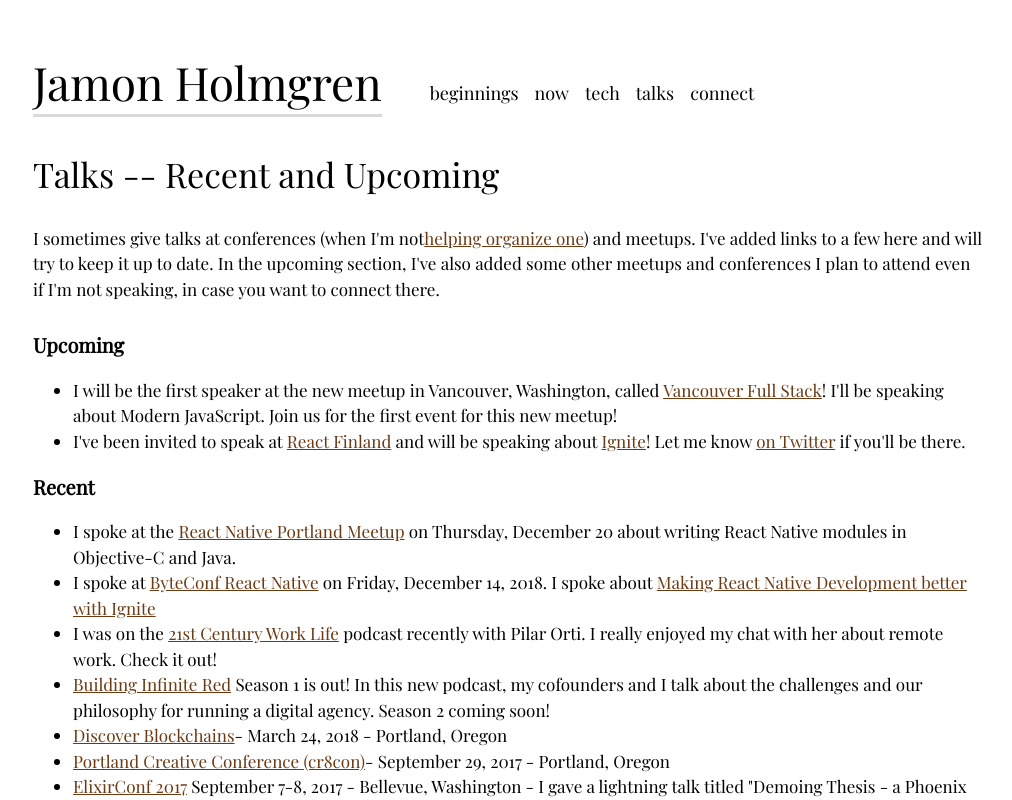
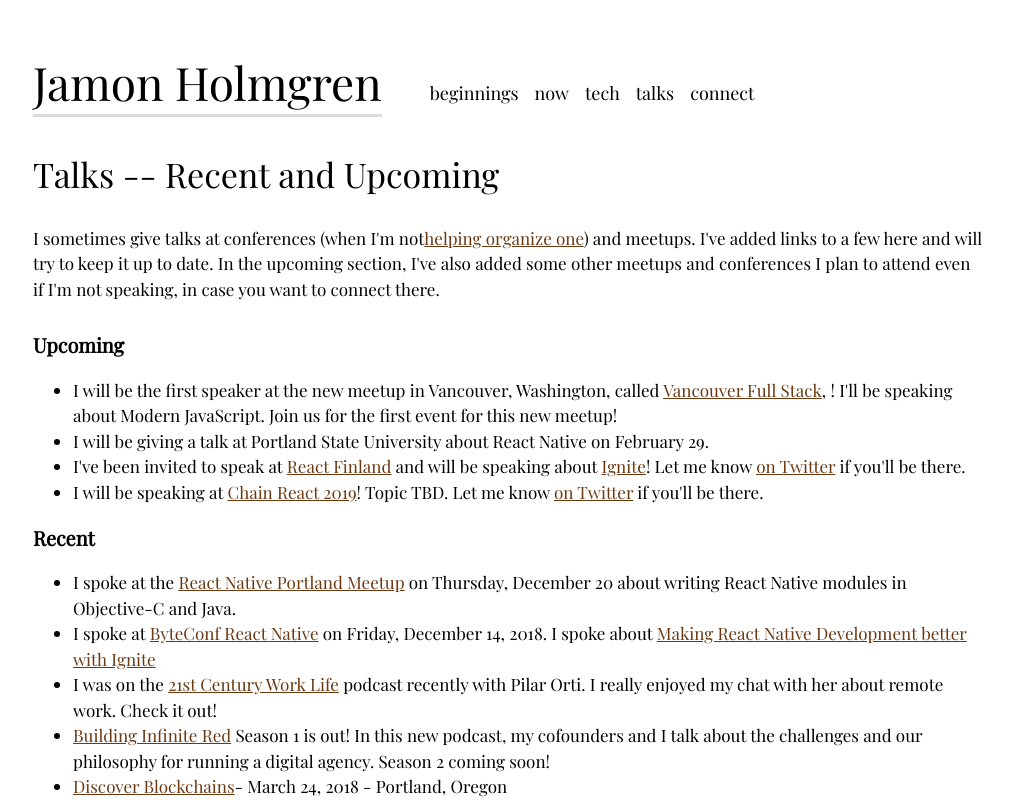
Before and after one commit to mcbobby7/jamonholmgren, a Next.js app: page /talks in a window 1280 px wide. Shown: the top 800 px of the page, without its empty margins (132-1144 px from the left). Built offline with nearby package versions, Linux system fonts and the light colour scheme; a web font is replaced by a local one.

Commit message:
Update 1/30/2019

```diff
--- a/pages/talks.js
+++ b/pages/talks.js
@@ -29,14 +29,24 @@
           <a href="https://www.meetup.com/Vancouver-Full-Stack/events/258023247/">
             Vancouver Full Stack
           </a>
-          ! I'll be speaking about Modern JavaScript. Join us for the first
+          , ! I'll be speaking about Modern JavaScript. Join us for the first
           event for this new meetup!
+        </li>
+        <li>
+          I will be giving a talk at Portland State University about React Native
+          on February 29.
         </li>
         <li>
           I've been invited to speak at{" "}
           <a href="https://react-finland.fi">React Finland</a> and will be
           speaking about <a href="https://infinite.red/ignite">Ignite</a>! Let
           me know <a href="https://twitter.com/jamonholmgren">on Twitter</a> if
+          you'll be there.
+        </li>
+        <li>
+          I will be speaking at{" "}
+          <a href="https://infinite.red/ChainReactConf">Chain React 2019</a>! Topic TBD.
+          Let me know <a href="https://twitter.com/jamonholmgren">on Twitter</a> if
           you'll be there.
         </li>
       </ul>
```
